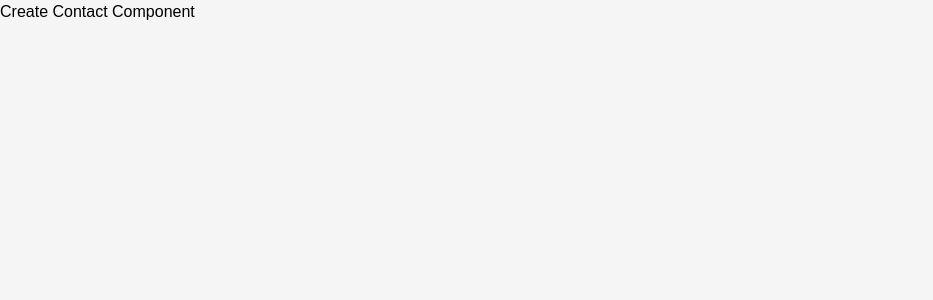
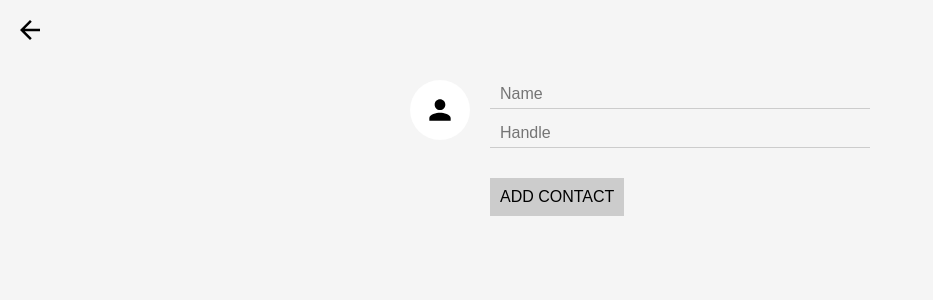
Before and after one commit to ilkerbagci/contacts, a React (Create React App) app: page /create in a window 1280 px wide. Shown: the top 300 px of the page, without its empty margins (0-933 px from the left). Built offline with nearby package versions, Linux system fonts and the light colour scheme; no server answers.

Commit message:
Add form to create new contacts

```diff
--- a/src/CreateContact.js
+++ b/src/CreateContact.js
@@ -1,11 +1,29 @@
 import React, { Component } from "react";
+import { Link } from 'react-router-dom'
+import ImageInput from './ImageInput'
 
 class CreateContact extends Component{
-
     render(){
         return(
+
             <div>
-                Create Contact Component
+            <Link
+                className='close-create-contact'
+                to='/'>
+                Close
+            </Link>
+            <form className='create-contact-form'>
+                <ImageInput
+                className='create-contact-avatar-input'
+                name='avatarURL'
+                maxHeight={64}
+                />
+                <div className='create-contact-details'>
+                    <input type='text' name='name' placeholder='Name' />
+                    <input type='text' name='handle' placeholder='Handle' />
+                    <button>Add Contact</button>
+                </div>
+            </form>
             </div>
         )
     }
```
